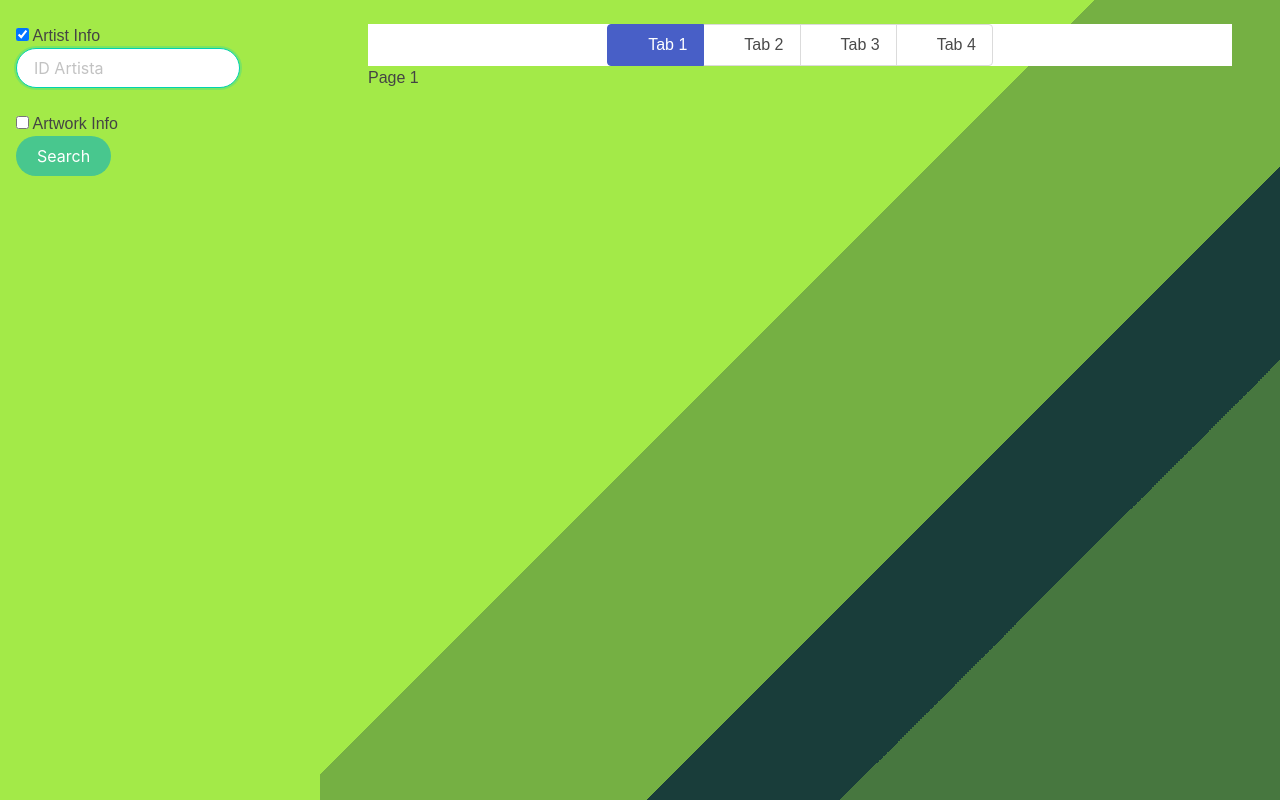
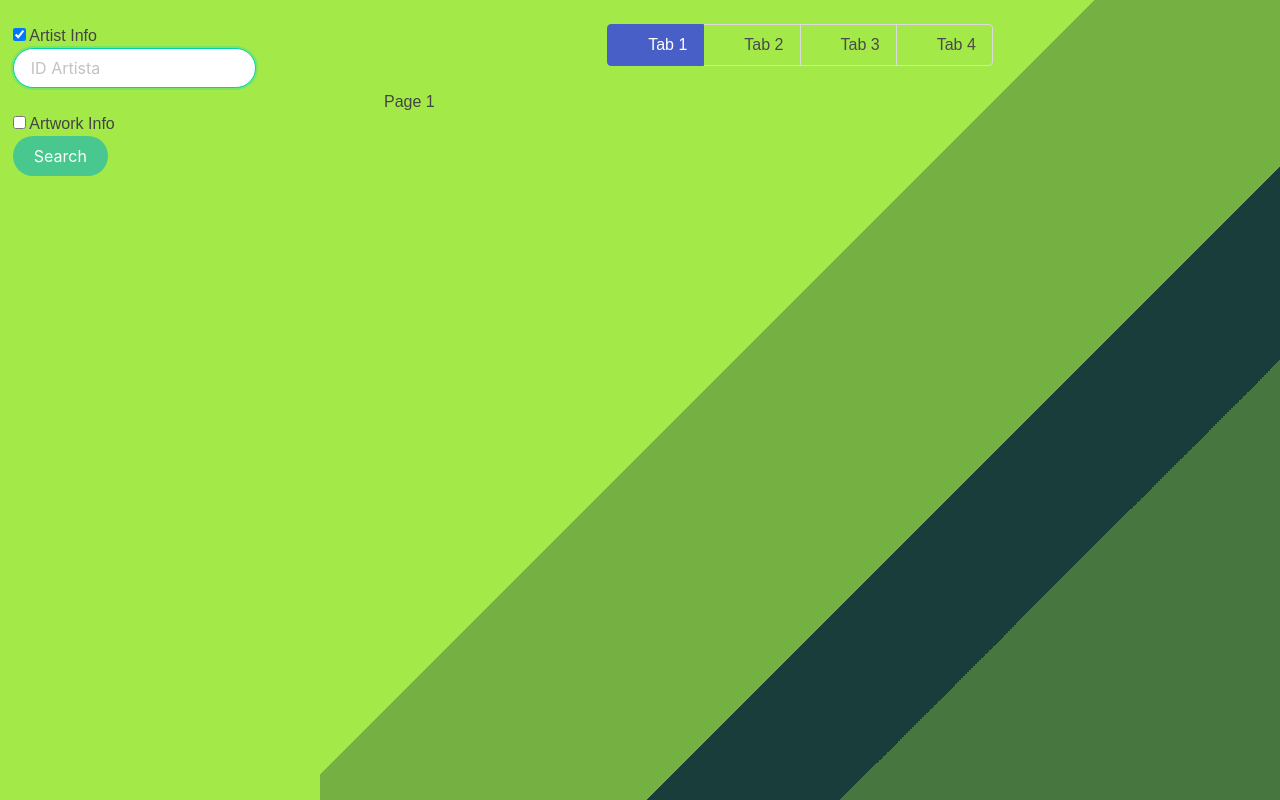
Before and after one commit to Xavija/TateMuseum, a PHP site: page / in a window 1280 px wide. Run offline with PHP 8.4, Linux system fonts and the light colour scheme; some libraries are stand-ins or nearby versions.

Commit message:
Minor changes

```diff
--- a/index.html
+++ b/index.html
@@ -13,7 +13,7 @@
 
 	<body>
 		<div class="split left">
-			<div class="backgroundLeft">
+			<!-- <div class="backgroundLeft"> -->
 				<form action="index.html" method="get">
 					<br />
 					<input type="checkbox" id="ArtistInfo" checked> Artist Info</input>
@@ -43,11 +43,11 @@
 						Search
 					</button>
 				</form>
-			</div>
+			<!-- </div> -->
 		</div>
 
 		<div class="split right">
-			<div class="backgroundRight">
+			<!-- <div class="backgroundRight"> -->
 				<br />
 					<div class="buh">
 				<div class="tabs is-toggle is-centered">
@@ -94,7 +94,7 @@
 						</li>
 					</ul>
 				</div>
-			</div>
+			<!-- </div> -->
 				<div id="tabCtrl">
 					<div id="tab1div" style="display: block;">Page 1</div>
 					<div id="tab2div" style="display: none;">Page 1<br>Page 2</div>
--- a/style.css
+++ b/style.css
@@ -2,15 +2,26 @@ body {
 	font-family: Arial;
 	color: #444444;
 }
-.backgroundLeft {
+
+.left {
+	left: 0;
+	width: 25%;
+	height: 100%;
+	padding-left: 1%;
+	padding-right: 5%;
+	position: fixed;
+	overflow-x: hidden;
 	background: rgb(163, 234, 72);
-	height: calc(100%);
-	/* width: calc(100%); */
-	padding-left: 5%;
-	padding-right: 25%;
 }
 
-.backgroundRight {
+.right {
+	right: 0;
+	width: 75%;
+	height: 100%;
+	padding-left: 5%;
+	padding-right: 5%;
+	position: fixed;
+	overflow-x: hidden;
 	background: linear-gradient(
 		135deg,
 		rgb(163, 234, 72) 0%,
@@ -22,46 +33,4 @@ body {
 		rgb(71, 119, 63) 75%,
 		rgb(71, 119, 63) 100%
 	);
-	height: calc(100%);
-	/* width: calc(100%); */
-	padding-left: 5%;
-	padding-right: 5%;
 }
-
-.left {
-	display: block;
-	left: 0;
-	height: 100%;
-	width: 25%;
-	position: fixed;
-	z-index: 1;
-	top: 0;
-	overflow-x: hidden;
-}
-
-.right {
-	right: 0;
-	height: 100%;
-	width: 75%;
-	position: fixed;
-	z-index: 1;
-	top: 0;
-	overflow-x: hidden;
-}
-
-/* .centered {
-    position: absolute;
-    top: 50%;
-    left: 50%;
-    transform: translate(-50%, -50%);
-    text-align: center;
-} */
-
-/* .centered img {
-    width: 150px;
-    border-radius: 50%;
-} */
-
-.buh {
-	background: #ffffff;
-}
```
